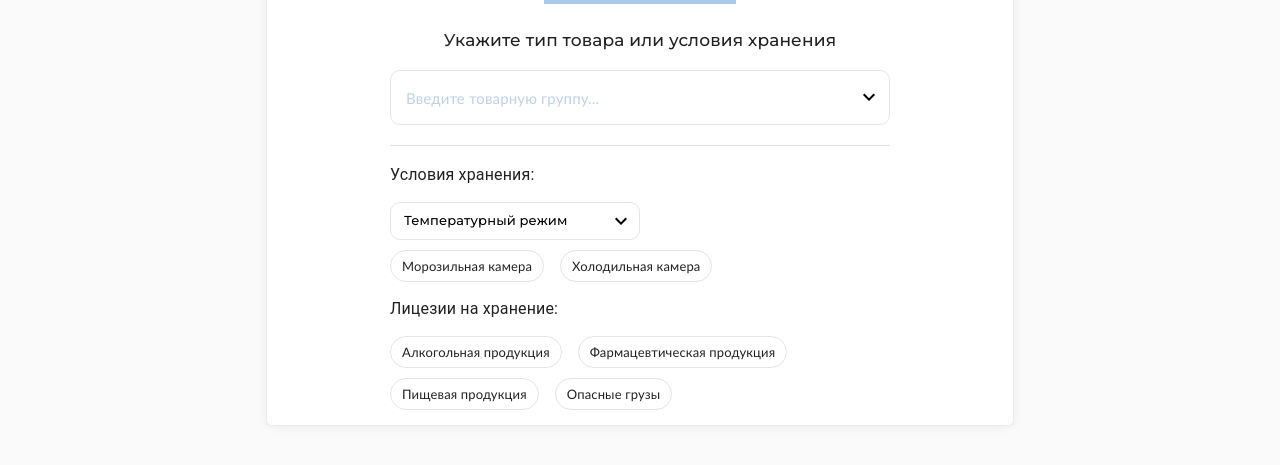
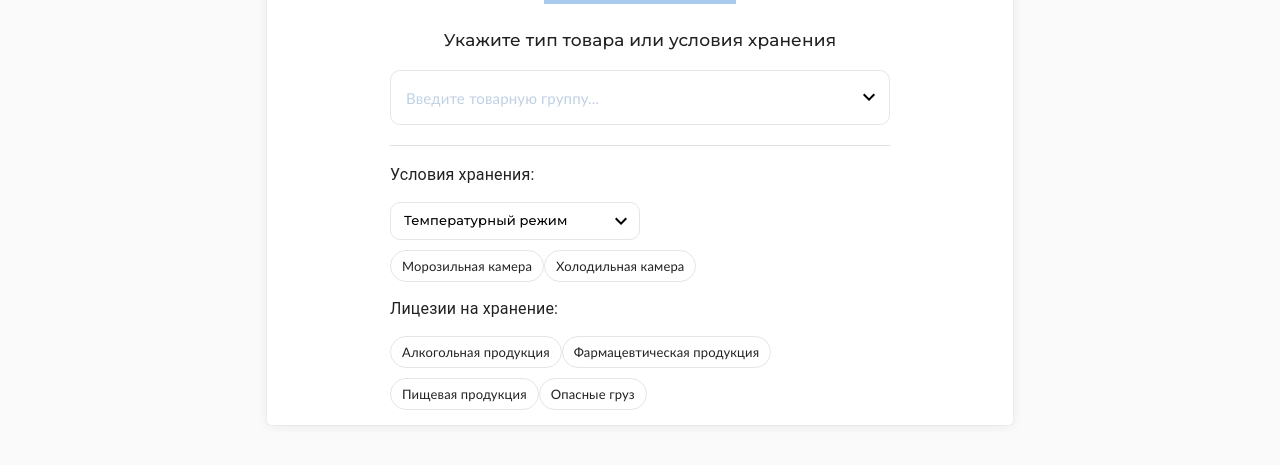
Before and after one commit to Seedovan19/agregator_warehouse, a React (Create React App) app in the folder agregator_front/: page /recommendations in a window 1280 px wide. Shown: the part 329-794 px from the top of the page. Built offline with nearby package versions, Linux system fonts and the light colour scheme.

Commit message:
Chips при наведении с эффектом

```diff
--- a/agregator_front/src/pages/RecommendationsPage/RecommendationsSurvey/RecommendationsSurvey.jsx
+++ b/agregator_front/src/pages/RecommendationsPage/RecommendationsSurvey/RecommendationsSurvey.jsx
@@ -97,23 +97,23 @@ class RecommendationsSurvey extends Component {
     activeStep: 0,
     product_type: '',
     condition: '',
-    freezer: '',
-    refrigerator: '',
-    alcohol: '',
-    pharmaceuticals: '',
-    food: '',
-    dangerous: '',
+    freezer: false,
+    refrigerator: false,
+    alcohol: false,
+    pharmaceuticals: false,
+    food: false,
+    dangerous: false,
     warehouse_class: '',
     wh_latlon: [59.9386, 30.3141],
-    transport_services: '',
-    custom: '',
-    crossdock: '',
-    palletization: '',
-    box_pick: '',
-    leveling_platform: '',
-    railways: '',
+    transport_services: false,
+    custom: false,
+    crossdock: false,
+    palletization: false,
+    box_pick: false,
+    leveling_platform: false,
+    railways: false,
     palletQuantity: '',
-    long_term_commitment: '',
+    long_term_commitment: false,
     fullName: '',
     email: '',
     mobile: '',
@@ -146,6 +146,14 @@ class RecommendationsSurvey extends Component {
 
   handleCheckChange = input => e => {
     this.setState({[input]: e.target.checked})
+  };
+
+  handleSelectChange = input => {
+    this.setState({[input]: true})
+  };
+
+  handleUnselectChange = input => {
+    this.setState({[input]: false})
   };
 
 
@@ -185,9 +193,11 @@ class RecommendationsSurvey extends Component {
                     />
                     <Typography className={classes.subtitle}>Укажите тип товара или условия хранения</Typography>
                     <FirstStep
+                      handleSelectChange = {this.handleSelectChange}
+                      handleUnselectChange = {this.handleUnselectChange}
                       values = {values}
+                      handleCheckChange = {this.handleCheckChange}
                       handleChange = {this.handleChange}
-                      handleCheckChange = {this.handleCheckChange}
                       handleBack={this.handleBack}
                       handleNext={this.handleNext}
                     />
--- a/agregator_front/src/pages/RecommendationsPage/Steps/FirstStep.jsx
+++ b/agregator_front/src/pages/RecommendationsPage/Steps/FirstStep.jsx
@@ -103,7 +103,7 @@ const StyledAutocomplete = styled(Autocomplete)({
   }
 });
 
-export default function FirstStep({ values, handleChange, handleCheckChange }) {
+export default function FirstStep({ values, handleChange, handleSelectChange, handleUnselectChange, handleCheckChange }) {
     const classes = useStyles();
     const iconComponent = (props) => {
         return (
@@ -191,28 +191,17 @@ export default function FirstStep({ values, handleChange, handleCheckChange }) {
               paddingTop: "10px",
             }}
           >
-          <StyledFormControlChips
-            control={<Checkbox
-              disableRipple
-              icon = {<StyledChip variant="outlined" label="Морозильная камера"/>}
-              checkedIcon = {<CheckedChip variant="outlined" label="Морозильная камера"/>}
-              name="freezer"
-              checked = { values.freezer ? values.freezer : false }
-              onChange={ handleCheckChange('freezer') }
-            />}
-            key="Морозильная камера"
-          />
-          <StyledFormControlChips
-            control={<Checkbox
-              disableRipple
-              icon = {<StyledChip variant="outlined" label="Холодильная камера"/>}
-              checkedIcon = {<CheckedChip variant="outlined" label="Холодильная камера"/>}
-              name="refrigerator"
-              checked = { values.refrigerator ? values.refrigerator : false }
-              onChange={ handleCheckChange('refrigerator') }
-            />}
-            key="Холодильная камера"
-          />
+          {values.freezer ? (
+            <CheckedChip onClick={() => handleUnselectChange('freezer') }  variant="outlined" label="Морозильная камера"/>
+          ) : (
+            <StyledChip onClick={() => handleSelectChange('freezer') } variant="outlined" label="Морозильная камера"/>
+          )}
+
+          {values.refrigerator ? (
+            <CheckedChip onClick={() => handleUnselectChange('refrigerator') }  variant="outlined" label="Холодильная камера"/>
+          ) : (
+            <StyledChip onClick={() => handleSelectChange('refrigerator') } variant="outlined" label="Холодильная камера"/>
+          )}
           </Stack>
         </Stack>
         <Typography sx ={{
@@ -221,28 +210,17 @@ export default function FirstStep({ values, handleChange, handleCheckChange }) {
         }}>
           Лицезии на хранение:
         </Typography>
-          <StyledFormControlChips
-            control={<Checkbox
-              disableRipple
-              icon = {<StyledChip clickable variant="outlined" label="Алкогольная продукция"/>}
-              checkedIcon = {<CheckedChip clickable variant="outlined" label="Алкогольная продукция"/>}
-              name="alcohol"
-              checked = { values.alcohol ? values.alcohol : false }
-              onChange={ handleCheckChange('alcohol') }
-            />}
-            key="Алкогольная продукция"
-          />
-          <StyledFormControlChips
-            control={<Checkbox
-              disableRipple
-              icon = {<StyledChip variant="outlined" label="Фармацевтическая продукция"/>}
-              checkedIcon = {<CheckedChip variant="outlined" label="Фармацевтическая продукция"/>}
-              name="pharmaceuticals"
-              checked = { values.pharmaceuticals ? values.pharmaceuticals : false }
-              onChange={ handleCheckChange('pharmaceuticals') }
-            />}
-            key="Фармацевтическая продукция"
-          />
+          {values.alcohol ? (
+            <CheckedChip onClick={() => handleUnselectChange('alcohol') }  variant="outlined" label="Алкогольная продукция"/>
+          ) : (
+            <StyledChip onClick={() => handleSelectChange('alcohol') } variant="outlined" label="Алкогольная продукция"/>
+          )}
+          {values.pharmaceuticals ? (
+            <CheckedChip onClick={() => handleUnselectChange('pharmaceuticals') }  variant="outlined" label="Фармацевтическая продукция"/>
+          ) : (
+            <StyledChip onClick={() => handleSelectChange('pharmaceuticals') } variant="outlined" label="Фармацевтическая продукция"/>
+          )}
+
           <Stack
             direction="row"
             sx = {{
@@ -250,28 +228,16 @@ export default function FirstStep({ values, handleChange, handleCheckChange }) {
               marginBottom: '15px',
             }}
           >
-          <StyledFormControlChips
-            control={<Checkbox
-              disableRipple
-              icon = {<StyledChip variant="outlined" label="Пищевая продукция"/>}
-              checkedIcon = {<CheckedChip variant="outlined" label="Пищевая продукция"/>}
-              name="food"
-              checked = { values.food ? values.food : false }
-              onChange={ handleCheckChange('food') }
-            />}
-            key="Пищевая продукция"
-          />
-          <StyledFormControlChips
-            control={<Checkbox
-              disableRipple
-              icon = {<StyledChip variant="outlined" label="Опасные грузы"/>}
-              checkedIcon = {<CheckedChip variant="outlined" label="Опасные грузы"/>}
-              name="dangerous"
-              checked = { values.dangerous ? values.dangerous : false }
-              onChange={ handleCheckChange('dangerous') }
-            />}
-            key="Опасные грузы"
-          />
+          {values.food ? (
+            <CheckedChip onClick={() => handleUnselectChange('food') }  variant="outlined" label="Пищевая продукция"/>
+          ) : (
+            <StyledChip onClick={() => handleSelectChange('food') } variant="outlined" label="Пищевая продукция"/>
+          )}
+          {values.dangerous ? (
+            <CheckedChip onClick={() => handleUnselectChange('dangerous') }  variant="outlined" label="Опасные груз"/>
+          ) : (
+            <StyledChip onClick={() => handleSelectChange('dangerous') } variant="outlined" label="Опасные груз"/>
+          )}
           </Stack>
       </div>
     )
--- a/agregator_front/src/pages/RecommendationsPage/Steps/FourthStep.jsx
+++ b/agregator_front/src/pages/RecommendationsPage/Steps/FourthStep.jsx
@@ -20,7 +20,7 @@ export default function FourthStep({ values, handleChange }) {
             width: '30rem',
             margin: "0 auto",
             marginBottom: "15px",
-
+            textAlign: "center",
         }}>
         <Form >
 
@@ -44,7 +44,9 @@ export default function FourthStep({ values, handleChange }) {
                     name = 'company'
                     value = {values.company}
                 />
-
+                <Box sx = {{
+                    marginTop: "1rem",
+                }}>
                 <Controls.Button
                     variant = 'contained'
                     color = 'primary'
@@ -52,6 +54,7 @@ export default function FourthStep({ values, handleChange }) {
                     text = 'Опубликовать'
                     onClick = {handleSubmit}
                 />
+                </Box>
         </Form>
         </Box>
         </div>
```
Lines whose indentation alone changed are shown as unchanged.
